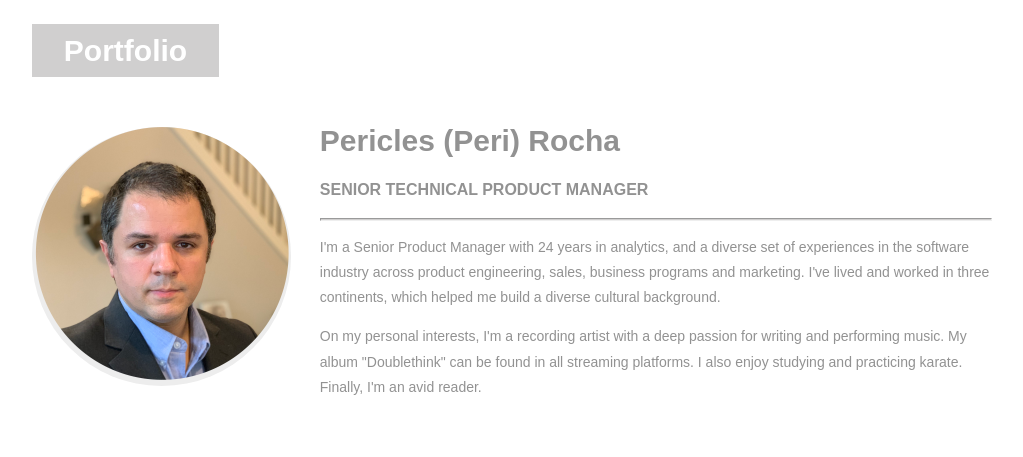
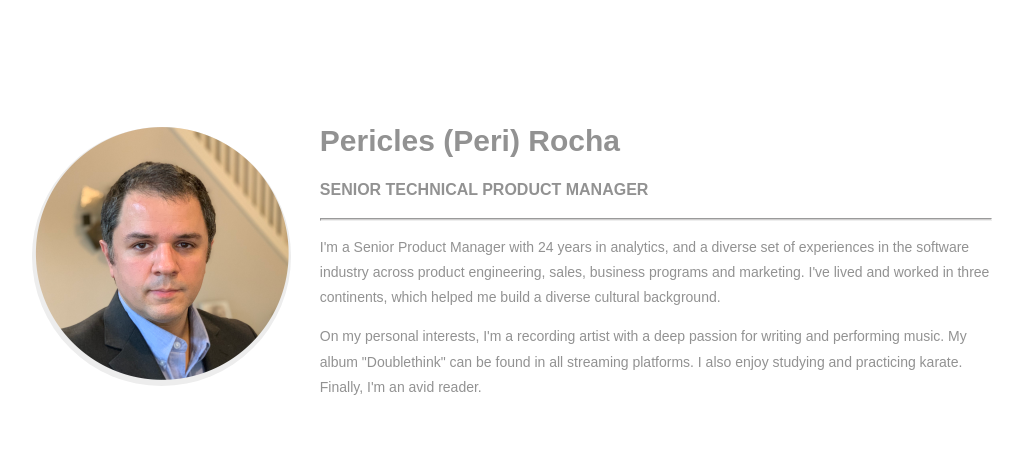
Before and after one commit to periclesrocha/periclesrocha.github.io, a plain HTML site: page index.html in a window 1280 px wide. Shown: the top 457 px of the page, without its empty margins (128-1151 px from the left). Drawn offline with Linux system fonts and the light colour scheme.

Commit message:
Removed header

```diff
--- a/AboutPageAssets/styles/aboutPageStyle.css
+++ b/AboutPageAssets/styles/aboutPageStyle.css
@@ -15,7 +15,7 @@ header {
 	display: block;
 }
 header .profileLogo .logoPlaceholder {
-	background-color: rgba(208,207,207,1.00);
+	background-color: rgba(255,255,255,1.00);
 	width: 187px;
 	text-align: center;
 }
--- a/index.html
+++ b/index.html
@@ -15,7 +15,7 @@
 <header>
   <div class="profileLogo">
     <!-- Profile logo. Add a img tag in place of <span>. -->
-    <p class="logoPlaceholder"><!-- <img src="logoImage.png" alt="sample logo"> --><span>Portfolio</span></p>
+    <p class="logoPlaceholder"><!-- <img src="logoImage.png" alt="sample logo"> --><span>PR</span></p>
   </div>
   <div class="profilePhoto">
     <!-- Profile photo -->
```
